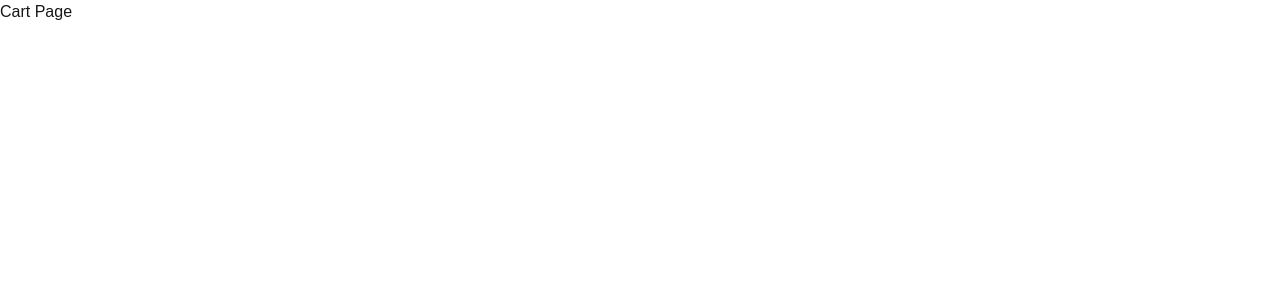
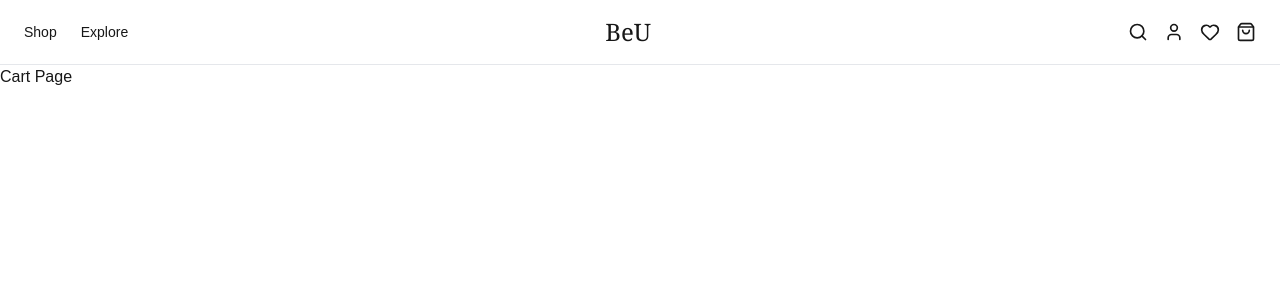
Before and after one commit to yurnifaa/beu-eyewear, a Next.js app: page /cart in a window 1280 px wide. Shown: the top 300 px of the page. Built offline with nearby package versions, Linux system fonts and the light colour scheme.

Commit message:
ui: Header

```diff
--- a/app/layout.tsx
+++ b/app/layout.tsx
@@ -1,5 +1,6 @@
 import type { Metadata } from "next";
 import { Geist, Geist_Mono } from "next/font/google";
+import Header from "@/component/Header";
 import "./globals.css";
 
 const geistSans = Geist({
@@ -23,7 +24,10 @@ export default function RootLayout({ children }: LayoutProps<"/">) {
       lang="en"
       className={`${geistSans.variable} ${geistMono.variable} h-full antialiased`}
     >
-      <body className="min-h-full flex flex-col">{children}</body>
+      <body className="min-h-full flex flex-col">
+        <Header />
+        {children}
+      </body>
     </html>
   );
 }
--- /dev/null
+++ b/component/Header.tsx
@@ -0,0 +1,36 @@
+import Link from "next/link";
+import { Search, User, Heart, ShoppingBag } from "lucide-react";
+
+export default function Header() {
+  return (
+    <header className="flex items-center justify-between border-b border-gray-200 px-6 py-4">
+      <nav className="flex items-center gap-6">
+        <Link href="/listing" className="text-sm">
+          Shop
+        </Link>
+        <Link href="/listing" className="text-sm">
+          Explore
+        </Link>
+      </nav>
+
+      <Link href="/home" className="font-serif text-2xl">
+        BeU
+      </Link>
+
+      <div className="flex items-center gap-4">
+        <button aria-label="Search" type="button">
+          <Search size={20} />
+        </button>
+        <button aria-label="Account" type="button">
+          <User size={20} />
+        </button>
+        <button aria-label="Wishlist" type="button">
+          <Heart size={20} />
+        </button>
+        <Link href="/cart" aria-label="Cart">
+          <ShoppingBag size={20} />
+        </Link>
+      </div>
+    </header>
+  );
+}
--- a/package.json
+++ b/package.json
@@ -9,6 +9,8 @@
     "lint": "eslint"
   },
   "dependencies": {
+    "lucide": "^1.43.0",
+    "lucide-react": "^1.43.0",
     "next": "16.3.2",
     "react": "19.2.8",
     "react-dom": "19.2.8"
```
Also changed, not shown: component/Footer.tsx (added), 1 other file (tests, documents, lock files or other folders).
